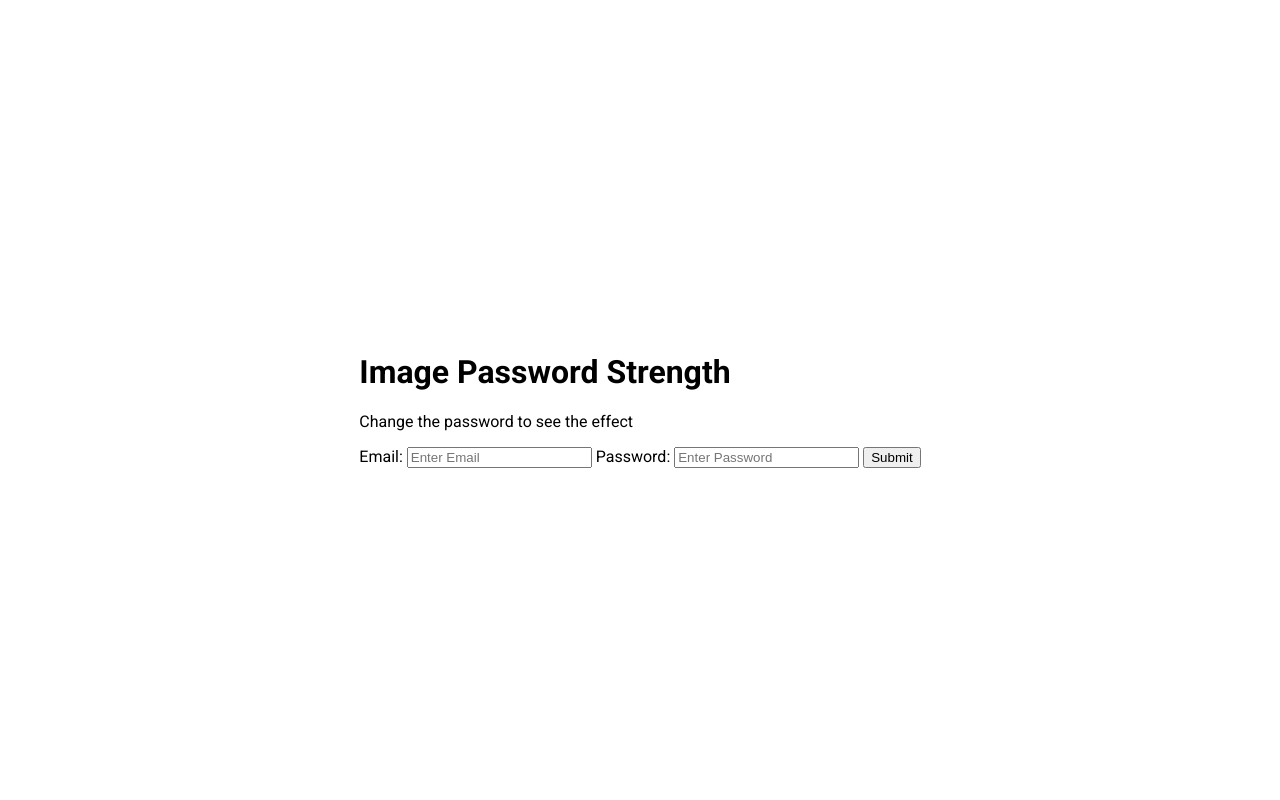
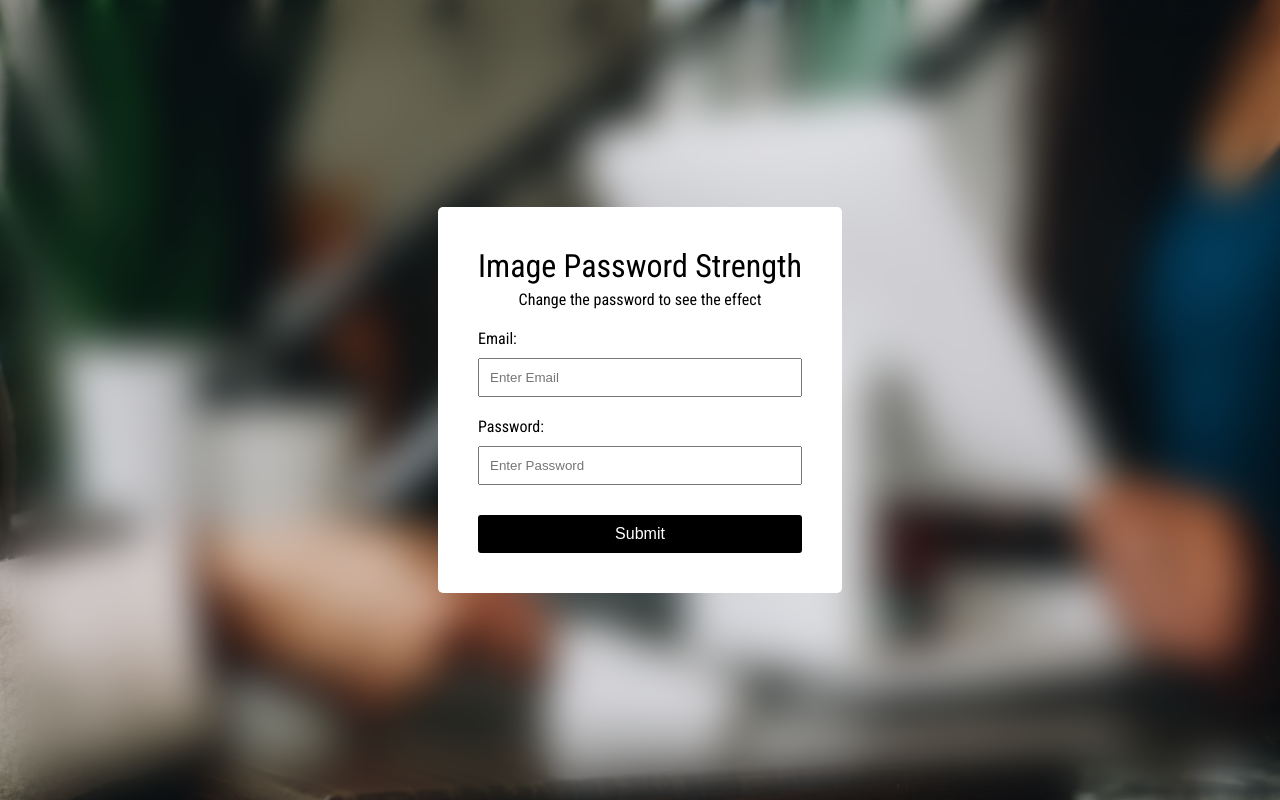
Before and after one commit to bendrendel/password-strength, a plain HTML site: page index.html in a window 1280 px wide. Drawn offline with Linux system fonts and the light colour scheme.

Commit message:
Add styles

```diff
--- a/style.css
+++ b/style.css
@@ -1,16 +1,67 @@
-@import url("https://fonts.googleapis.com/css2?family=Roboto:wght@400;700&display=swap");
+@import url("https://fonts.googleapis.com/css2?family=Roboto+Condensed:wght@400;700&display=swap");
 
 * {
   box-sizing: border-box;
 }
 
 body {
-  font-family: "Roboto", sans-serif;
+  font-family: "Roboto Condensed", sans-serif;
+  background-image: url('images/square-pay.jpg');
+  background-repeat: no-repeat;
+  background-size: cover;
+  background-position: center;
+  backdrop-filter: blur(20px);
   display: flex;
-  flex-direction: column;
   align-items: center;
   justify-content: center;
   height: 100vh;
   overflow: hidden;
   margin: 0;
 }
+
+h1 {
+  margin: 0 0 5px;
+  text-align: center;
+  font-weight: normal;
+}
+
+p {
+  margin: 0;
+  text-align: center;
+}
+
+.container {
+  background-color: #fff;
+  display: flex;
+  flex-direction: column;
+  padding: 40px;
+  border-radius: 5px;
+  justify-content: center;
+}
+
+form {
+  display: flex;
+  flex-direction: column;
+  justify-content: flex-start;
+}
+
+label {
+  margin: 20px 0 10px;
+}
+
+input {
+  padding: 10px;
+}
+
+input[type="submit"] {
+  background-color: #000;
+  color: #fff;
+  border: none;
+  border-radius: 3px;
+  margin-top: 30px;
+  font-size: 1rem;
+}
+
+input[type="submit"]:focus {
+  outline: none;
+}
```
